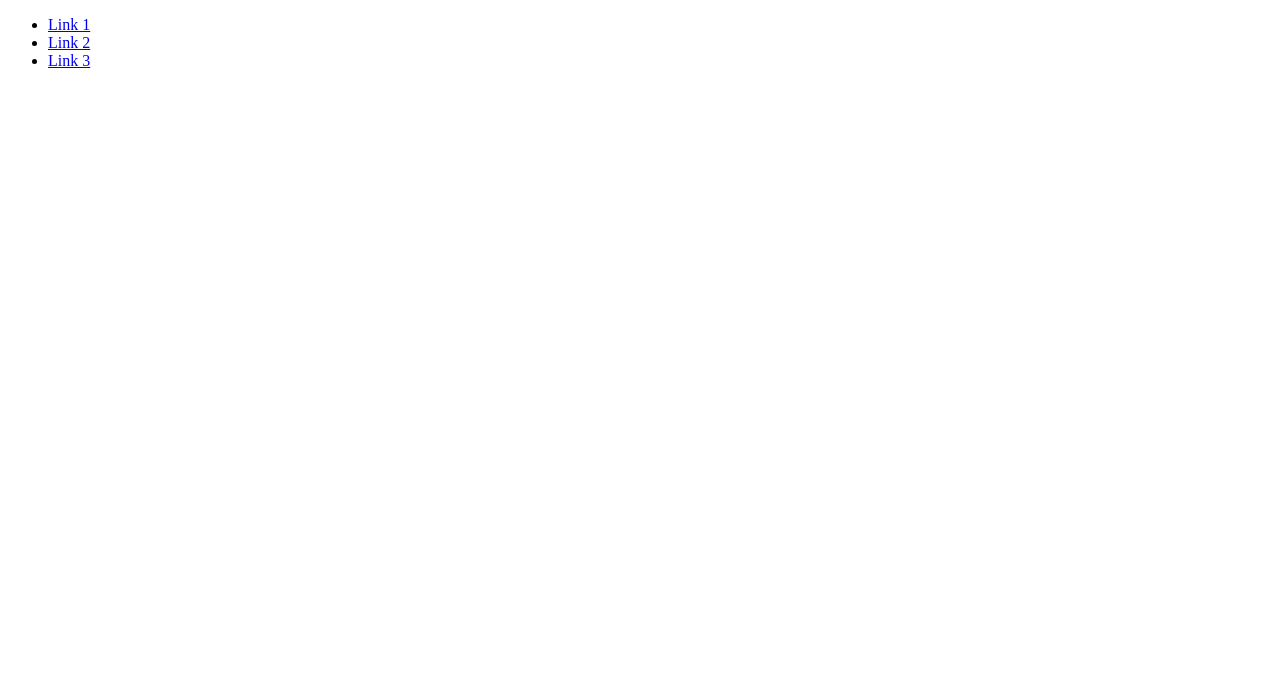
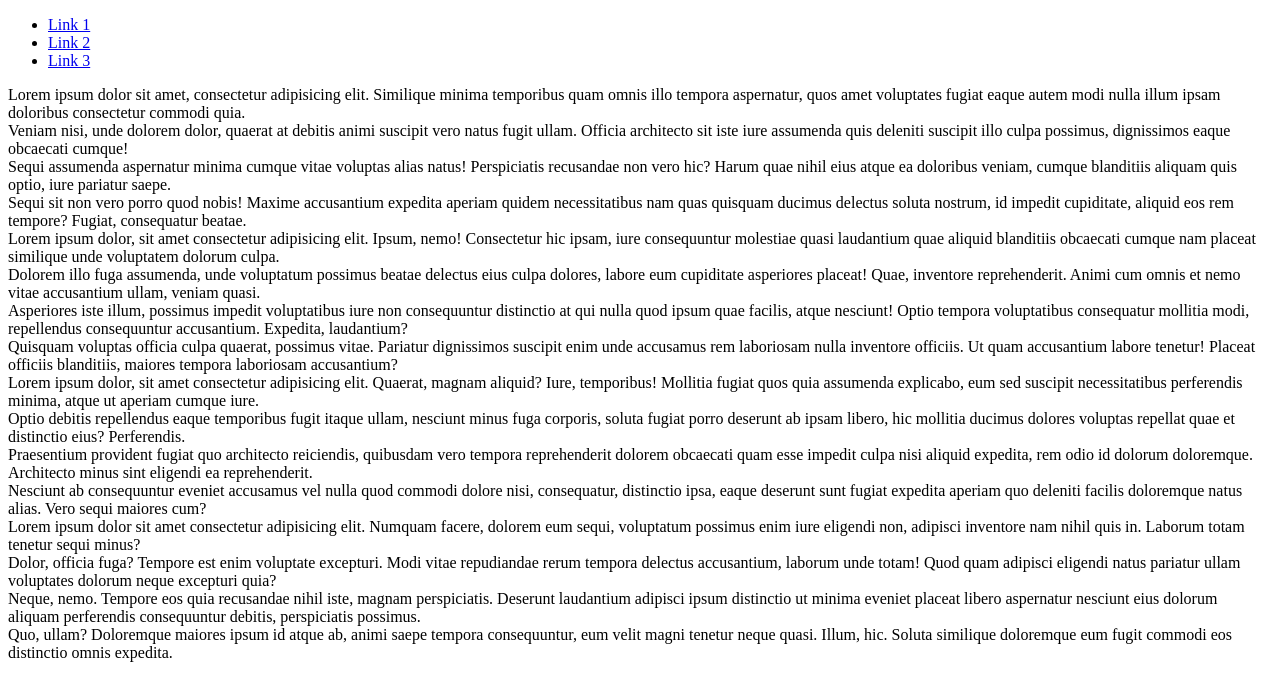
Before and after one commit to Wesleyribeiro200/TImanhaGTI, a plain HTML site: page index.html in a window 1280 px wide. Drawn offline with Linux system fonts and the light colour scheme.

Commit message:
Adião da estrutura main

```diff
--- a/index.html
+++ b/index.html
@@ -17,6 +17,36 @@
             </ul>
         </nav>
     </header>
+    <main>
+        <section>
+            <div>
+                <div>Lorem ipsum dolor sit amet, consectetur adipisicing elit. Similique minima temporibus quam omnis illo tempora aspernatur, quos amet voluptates fugiat eaque autem modi nulla illum ipsam doloribus consectetur commodi quia.</div>
+                <div>Veniam nisi, unde dolorem dolor, quaerat at debitis animi suscipit vero natus fugit ullam. Officia architecto sit iste iure assumenda quis deleniti suscipit illo culpa possimus, dignissimos eaque obcaecati cumque!</div>
+                <div>Sequi assumenda aspernatur minima cumque vitae voluptas alias natus! Perspiciatis recusandae non vero hic? Harum quae nihil eius atque ea doloribus veniam, cumque blanditiis aliquam quis optio, iure pariatur saepe.</div>
+                <div>Sequi sit non vero porro quod nobis! Maxime accusantium expedita aperiam quidem necessitatibus nam quas quisquam ducimus delectus soluta nostrum, id impedit cupiditate, aliquid eos rem tempore? Fugiat, consequatur beatae.</div>
+            </div>
+            <div>
+                <div>Lorem ipsum dolor, sit amet consectetur adipisicing elit. Ipsum, nemo! Consectetur hic ipsam, iure consequuntur molestiae quasi laudantium quae aliquid blanditiis obcaecati cumque nam placeat similique unde voluptatem dolorum culpa.</div>
+                <div>Dolorem illo fuga assumenda, unde voluptatum possimus beatae delectus eius culpa dolores, labore eum cupiditate asperiores placeat! Quae, inventore reprehenderit. Animi cum omnis et nemo vitae accusantium ullam, veniam quasi.</div>
+                <div>Asperiores iste illum, possimus impedit voluptatibus iure non consequuntur distinctio at qui nulla quod ipsum quae facilis, atque nesciunt! Optio tempora voluptatibus consequatur mollitia modi, repellendus consequuntur accusantium. Expedita, laudantium?</div>
+                <div>Quisquam voluptas officia culpa quaerat, possimus vitae. Pariatur dignissimos suscipit enim unde accusamus rem laboriosam nulla inventore officiis. Ut quam accusantium labore tenetur! Placeat officiis blanditiis, maiores tempora laboriosam accusantium?</div>
+            </div>
+        </section>
+        <section>
+            <div>
+                <div>Lorem ipsum dolor, sit amet consectetur adipisicing elit. Quaerat, magnam aliquid? Iure, temporibus! Mollitia fugiat quos quia assumenda explicabo, eum sed suscipit necessitatibus perferendis minima, atque ut aperiam cumque iure.</div>
+                <div>Optio debitis repellendus eaque temporibus fugit itaque ullam, nesciunt minus fuga corporis, soluta fugiat porro deserunt ab ipsam libero, hic mollitia ducimus dolores voluptas repellat quae et distinctio eius? Perferendis.</div>
+                <div>Praesentium provident fugiat quo architecto reiciendis, quibusdam vero tempora reprehenderit dolorem obcaecati quam esse impedit culpa nisi aliquid expedita, rem odio id dolorum doloremque. Architecto minus sint eligendi ea reprehenderit.</div>
+                <div>Nesciunt ab consequuntur eveniet accusamus vel nulla quod commodi dolore nisi, consequatur, distinctio ipsa, eaque deserunt sunt fugiat expedita aperiam quo deleniti facilis doloremque natus alias. Vero sequi maiores cum?</div>
+            </div>
+            <div>
+                <div>Lorem ipsum dolor sit amet consectetur adipisicing elit. Numquam facere, dolorem eum sequi, voluptatum possimus enim iure eligendi non, adipisci inventore nam nihil quis in. Laborum totam tenetur sequi minus?</div>
+                <div>Dolor, officia fuga? Tempore est enim voluptate excepturi. Modi vitae repudiandae rerum tempora delectus accusantium, laborum unde totam! Quod quam adipisci eligendi natus pariatur ullam voluptates dolorum neque excepturi quia?</div>
+                <div>Neque, nemo. Tempore eos quia recusandae nihil iste, magnam perspiciatis. Deserunt laudantium adipisci ipsum distinctio ut minima eveniet placeat libero aspernatur nesciunt eius dolorum aliquam perferendis consequuntur debitis, perspiciatis possimus.</div>
+                <div>Quo, ullam? Doloremque maiores ipsum id atque ab, animi saepe tempora consequuntur, eum velit magni tenetur neque quasi. Illum, hic. Soluta similique doloremque eum fugit commodi eos distinctio omnis expedita.</div>
+            </div>
+        </section>
+    </main>
 
 
 </body>
```
